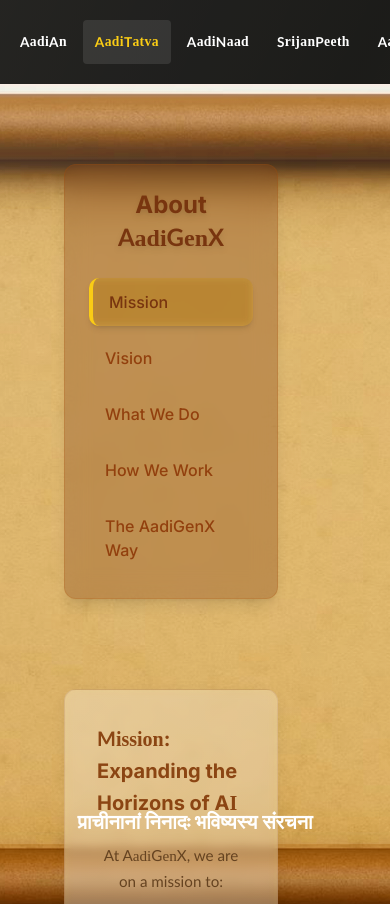
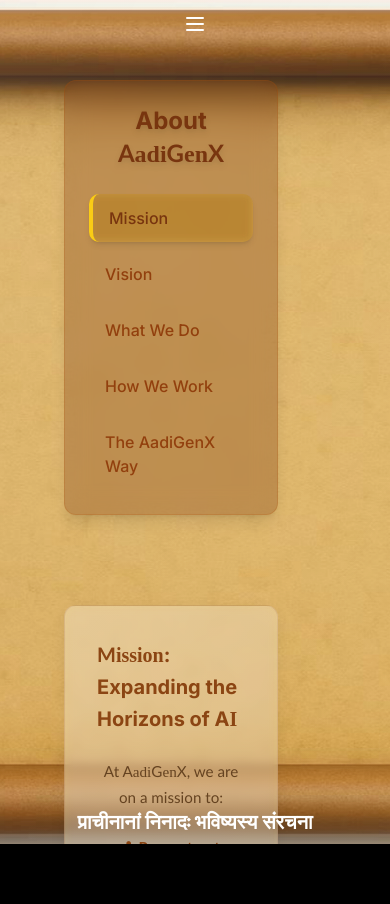
Before and after one commit to abhdhar-1618/aadigenx-cosmic-resonance-web, a React (Vite) app: page /about in a window 390 px wide. Shown: the top 904 px of the page. After the commit the page ends 844 px from the top, so only its background shows below. Built offline with nearby package versions, Linux system fonts and the light colour scheme; a web font is replaced by a local one.

Commit message:
Reverted to commit 1620b5656d04be1cd11a1011254058852f3263ea

```diff
--- a/src/components/Navigation.tsx
+++ b/src/components/Navigation.tsx
@@ -9,6 +9,8 @@ interface NavigationProps {
 }
 
 export const Navigation = ({ currentSection, disabled = false }: NavigationProps) => {
+  const [isMobileMenuOpen, setIsMobileMenuOpen] = useState(false);
+
   const navItems = [
     { id: 'home', label: 'Aadian', to: '/aadian' },
     { id: 'about', label: 'AadiTatva', to: '/about' },
@@ -21,21 +23,26 @@ export const Navigation = ({ currentSection, disabled = false }: NavigationProps
     { id: 'contact', label: 'Contact', to: '/contact' },
   ];
 
+  const handleNavClick = () => {
+    setIsMobileMenuOpen(false); // Close mobile menu after navigation
+  };
+
   return (
-    <nav className="fixed top-0 left-0 right-0 w-full h-[84px] bg-black/10 z-30">
+    <nav className="fixed top-0 w-full bg-transparent backdrop-blur-none z-30">
+      <div className="flex justify-center items-center py-1 px-2 md:py-2 md:px-4 max-w-6xl mx-auto">
         {/* Desktop Navigation */}
-      <div className="hidden lg:grid grid-cols-9 h-full items-center justify-items-center">
+        <div className="hidden lg:flex flex-wrap gap-1 justify-center items-center max-w-full overflow-hidden">
           {navItems.map((item) => (
             <Link
               key={item.id}
               to={item.to}
               className={`
-              w-full h-full flex items-center justify-center text-lg font-bold tracking-wide transition-all duration-300 whitespace-nowrap
+                px-1 py-1 text-sm lg:text-base font-semibold tracking-wide transition-all duration-300 whitespace-nowrap
                 ${disabled
                   ? 'text-white/50 cursor-not-allowed pointer-events-none'
-                : 'text-white hover:text-yellow-400'
+                  : 'text-white hover:text-yellow-400 hover:bg-white/10 rounded-lg'
                 }
-              ${currentSection === item.id ? 'text-yellow-400' : ''}
+                ${currentSection === item.id ? 'text-yellow-400 bg-white/10 rounded-lg' : ''}
               `}
              >
                {item.id === 'home' ? (
@@ -81,22 +88,37 @@ export const Navigation = ({ currentSection, disabled = false }: NavigationProps
           ))}
         </div>
 
-      {/* Mobile Navigation - Horizontally Scrollable */}
-      <div className="lg:hidden flex h-full items-center px-2 overflow-x-auto overflow-y-hidden scrollbar-hide">
-        <div className="flex items-center space-x-1 min-w-max">
+        {/* Mobile Menu Button */}
+        <button
+          onClick={() => setIsMobileMenuOpen(!isMobileMenuOpen)}
+          disabled={disabled}
+          className={`lg:hidden p-2 rounded-lg transition-colors ${
+            disabled
+              ? 'text-white/50 cursor-not-allowed'
+              : 'text-white hover:bg-white/10'
+          }`}
+        >
+          {isMobileMenuOpen ? <X size={24} /> : <Menu size={24} />}
+        </button>
+      </div>
+
+      {/* Mobile Navigation Menu */}
+      {isMobileMenuOpen && (
+        <div className="lg:hidden bg-black/60 backdrop-blur-md border-t border-white/10">
+          <div className="px-4 py-2 space-y-1">
             {navItems.map((item) => (
               <Link
                 key={item.id}
                 to={item.to}
+                onClick={handleNavClick}
                 className={`
-                flex-shrink-0 px-3 py-2 min-h-[44px] flex items-center justify-center font-bold tracking-wide transition-all duration-300 whitespace-nowrap rounded
+                  w-full text-left px-4 py-3 text-lg font-semibold tracking-wide transition-all duration-300 rounded-lg block
                   ${disabled
                     ? 'text-white/50 cursor-not-allowed pointer-events-none'
                     : 'text-white hover:text-yellow-400 hover:bg-white/10'
                   }
                   ${currentSection === item.id ? 'text-yellow-400 bg-white/10' : ''}
                 `}
-              style={{ fontSize: 'clamp(12px, 3.5vw, 14px)' }}
               >
                 {item.id === 'home' ? (
                   <>
@@ -141,6 +163,7 @@ export const Navigation = ({ currentSection, disabled = false }: NavigationProps
             ))}
           </div>
         </div>
+      )}
     </nav>
   );
 };
--- a/src/index.css
+++ b/src/index.css
@@ -219,22 +219,8 @@
   object-fit: cover;
 }
 
-  /* Hide scrollbar utility */
-  .scrollbar-hide {
-    -ms-overflow-style: none;
-    scrollbar-width: none;
-  }
-  .scrollbar-hide::-webkit-scrollbar {
-    display: none;
-  }
-
 /* Mobile optimizations */
 @media (max-width: 768px) {
-    body {
-      padding-top: 84px;
-      padding-bottom: 84px;
-    }
-
   .prose-invert p {
     font-size: 0.95rem;
   }
@@ -243,10 +229,3 @@
     font-size: 1.25rem;
   }
 }
-
-  @media (max-width: 480px) {
-    body {
-      padding-top: 84px;
-      padding-bottom: 84px;
-    }
-  }
```
Lines whose indentation alone changed are shown as unchanged.
